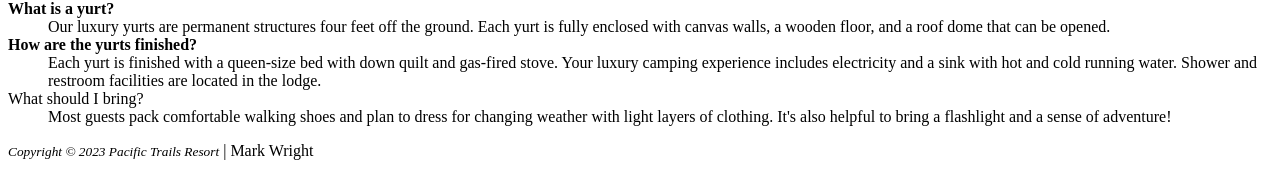
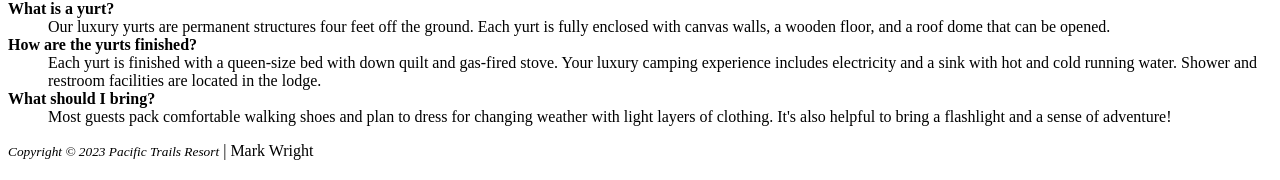
Before and after one commit to MarkyMarkSD/webd152, a plain HTML site: page chapter2/pacific/yurts.html in a window 1280 px wide. Shown: the part 219-399 px from the top of the page. Drawn offline with Linux system fonts and the light colour scheme.

Commit message:
Add files via upload

```diff
--- a/chapter2/pacific/yurts.html
+++ b/chapter2/pacific/yurts.html
@@ -29,7 +29,7 @@
             <dd>Our luxury yurts are permanent structures four feet off the ground. Each yurt is fully enclosed with canvas walls, a wooden floor, and a roof dome that can be opened.</dd>
             <dt><strong>How are the yurts finished?</strong></dt>
             <dd>Each yurt is finished with a queen-size bed with down quilt and gas-fired stove. Your luxury camping experience includes electricity and a sink with hot and cold running water. Shower and restroom facilities are located in the lodge.</dd>
-            <dt>What should I bring?</dt>
+            <dt><strong>What should I bring?</strong></dt>
             <dd>Most guests pack comfortable walking shoes and plan to dress for changing weather with light layers of clothing. It's also helpful to bring a flashlight and a sense of adventure!   </dd>
         </dl>
 
```
